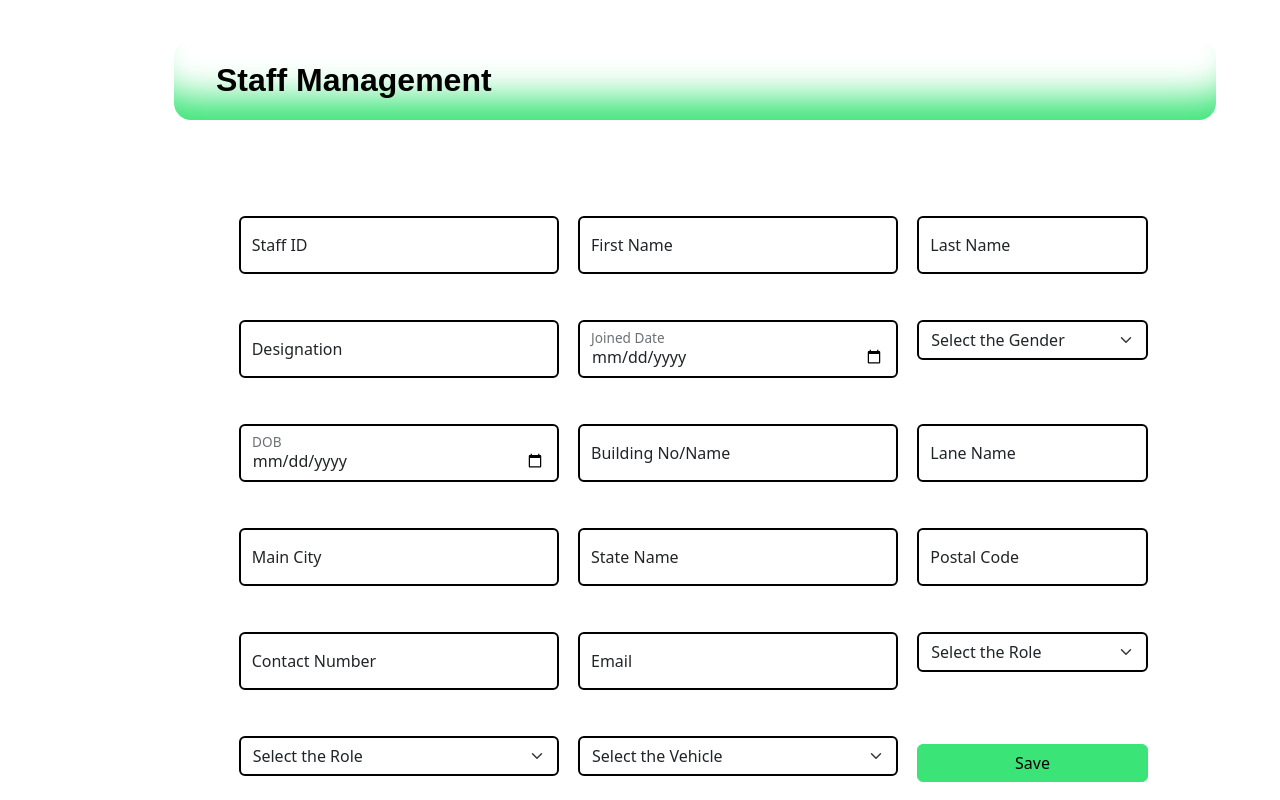
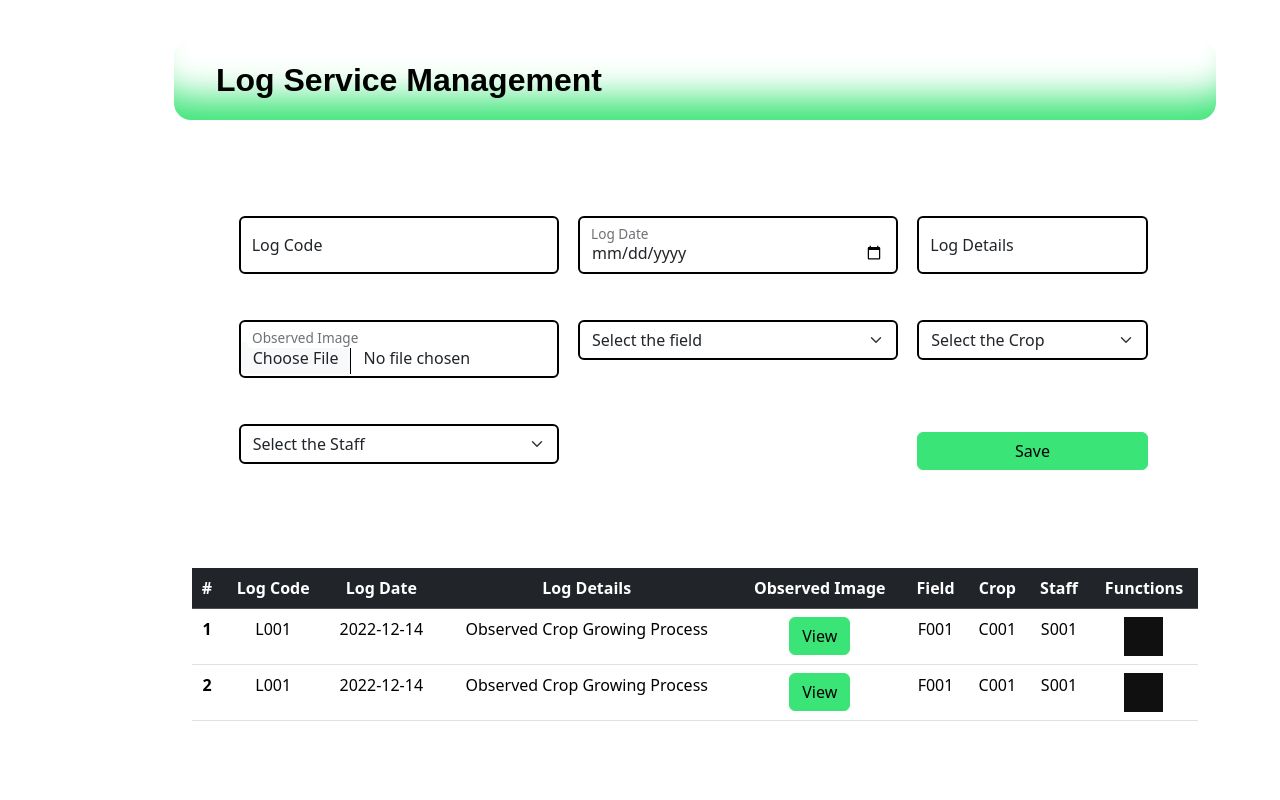
Before and after one commit to ThesanduThathsara/crop-management-system-ui, a React (Vite) app: page / in a window 1280 px wide. Shown: the top 800 px of the page. Built offline with nearby package versions, Linux system fonts and the light colour scheme; grey boxes are pictures that could not be loaded.

Commit message:
create Logs-page and apply css

```diff
--- a/src/App.tsx
+++ b/src/App.tsx
@@ -5,6 +5,7 @@ import SignUp from "./pages/SignUp.tsx";
 import Field from "./pages/Field.tsx";
 import Crop from "./pages/Crop.tsx";
 import Staff from "./pages/Staff.tsx";
+import Log from "./pages/Log.tsx";
 
 
 function App() {
@@ -12,7 +13,7 @@ function App() {
 
   return (
     <>
-        <Staff/>
+        <Log/>
     </>
   )
 }
--- /dev/null
+++ b/src/pages/Log.tsx
@@ -0,0 +1,127 @@
+import 'bootstrap/dist/css/bootstrap.min.css';
+import 'bootstrap/dist/js/bootstrap.bundle.min.js'
+import '../pages/log-service-page.css'
+
+export default function Logs(){
+    return (
+        <>
+            <section id="log-section">
+                <div id="log-heading">
+                    <h2>Log Service Management</h2>
+                </div>
+                <div className="form-floating mb-3" id="log-code">
+                    <input type="text" className="form-control " id="floatingInput26" placeholder=""/>
+                    <label htmlFor="floatingInput26">Log Code</label>
+                    <div id="validationServer03Feedback26" className="invalid-feedback">
+                        {/*// <!--            error msg-->*/}
+                    </div>
+                </div>
+
+                <div className="form-floating mb-3" id="log-date">
+                    <input type="date" className="form-control " id="floatingInput27" placeholder=""/>
+                    <label htmlFor="floatingInput27">Log Date</label>
+                    <div id="validationServer03Feedback27" className="invalid-feedback">
+                        {/*// <!--            error msg-->*/}
+                    </div>
+                </div>
+
+                <div className="form-floating mb-3" id="log-details">
+                    <input type="text" className="form-control " id="floatingInput28" placeholder=""/>
+                    <label htmlFor="floatingInput28">Log Details</label>
+                    <div id="validationServer03Feedback28" className="invalid-feedback">
+                        {/*// <!--            error msg-->*/}
+                    </div>
+                </div>
+
+                <div className="form-floating mb-3" id="observed-image">
+                    <input type="file" className="form-control " id="floatingInput29" placeholder=""/>
+                    <label htmlFor="floatingInput29">Observed Image</label>
+                    <div id="validationServer03Feedback29" className="invalid-feedback">
+                        {/*// <!--            error msg-->*/}
+                    </div>
+                </div>
+
+
+                <select className="form-select " aria-label="Default select example" id="log-field">
+                    <option value="" disabled selected>Select the field</option>
+                    <option value="1"></option>
+                </select>
+
+                <select className="form-select " aria-label="Default select example" id="log-crop">
+                    <option value="" disabled selected>Select the Crop</option>
+                    <option value="1"></option>
+                </select>
+
+                <select className="form-select " aria-label="Default select example" id="log-staff">
+                    <option value="" disabled selected>Select the Staff</option>
+                    <option value="1"></option>
+                </select>
+
+                <button type="button" className="btn btn-primary" id="log-save-btn">Save</button>
+
+                <div className="table-responsive" id="log-table">
+                    <table className="table">
+                        <thead className="table-dark">
+                        <tr>
+                            <th scope="col">#</th>
+                            <th scope="col">Log Code</th>
+                            <th scope="col">Log Date</th>
+                            <th scope="col">Log Details</th>
+                            <th scope="col">Observed Image</th>
+                            <th scope="col">Field</th>
+                            <th scope="col">Crop</th>
+                            <th scope="col">Staff</th>
+                            <th scope="col">Functions</th>
+
+                        </tr>
+                        </thead>
+                        <tbody>
+                        <tr>
+                            <th scope="row">1</th>
+                            <td>L001</td>
+                            <td>2022-12-14</td>
+                            <td>Observed Crop Growing Process</td>
+                            <td>
+                                <button type="button" className="btn btn-primary" id="img-view-btn7">View</button>
+                            </td>
+                            <td>F001</td>
+                            <td>C001</td>
+                            <td>S001</td>
+
+                            <td>
+                                <img width="39" height="39"
+                                     src="https://img.icons8.com/glyph-neue/64/FA5252/delete-trash.png"
+                                     alt="delete" id="img-delete-btn7"/>
+                            </td>
+                        </tr>
+
+                        <tr>
+                            <th scope="row">2</th>
+                            <td>L001</td>
+                            <td>2022-12-14</td>
+                            <td>Observed Crop Growing Process</td>
+                            <td>
+                                <button type="button" className="btn btn-primary" id="img-view-btn8">View</button>
+                            </td>
+                            <td>F001</td>
+                            <td>C001</td>
+                            <td>S001</td>
+
+                            <td>
+                                <img width="39" height="39"
+                                     src="https://img.icons8.com/glyph-neue/64/FA5252/delete-trash.png"
+                                     alt="delete" id="img-delete-btn8"/>
+                            </td>
+                        </tr>
+
+
+                        </tbody>
+                    </table>
+                </div>
+
+            </section>
+
+        </>
+    )
+
+}
--- /dev/null
+++ b/src/pages/log-service-page.css
@@ -0,0 +1,197 @@
+#log-section{
+    width: calc(100vw - 110px);
+    height: 100vh;
+    /*background: rgba(0, 0, 0, 0.47);*/
+    position: absolute;
+    top: 0;
+    left: 110px;
+    bottom: 0;
+    margin: auto;
+}
+
+#log-heading{
+    width: 89%;
+    height: 10%;
+    border-radius: 17px;
+    /*background: rgba(255, 255, 255, 0.58);*/
+    position: absolute;
+    top: 5%;
+    left: 0;
+    right: 0;
+    margin: auto;
+    box-shadow: rgb(59, 228, 119) 0px -50px 36px -28px inset;
+}
+
+h2 {
+    color: #000000;
+    width: fit-content;
+    height: fit-content;
+    top: 0;
+    bottom: 0;
+    margin: auto;
+    left: 4%;
+    position: absolute;
+    font-family: "Outfit", sans-serif;
+    font-optical-sizing: auto;
+    font-weight: 600;
+    font-style: normal;
+    text-decoration: none;
+}
+/*------------------------------------------------------------------------------*/
+#log-code {
+    width: 25vw;
+    height: auto;
+    position: absolute;
+    top: 27%;
+    left: 11%;
+    margin: auto;
+}
+#log-code>input{
+    border: black solid 2px;
+}
+/*------------------------------------------------------------------------------*/
+
+#log-date {
+    width: 25vw;
+    height: auto;
+    position: absolute;
+    top: 27%;
+    left: 40%;
+    margin: auto;
+}
+#log-date>input{
+    border: black solid 2px;
+}
+
+/*------------------------------------------------------------------------------*/
+
+#log-details{
+    width: 18vw;
+    height: auto;
+    position: absolute;
+    top: 27%;
+    left: 69%;
+    margin: auto;
+}
+
+#log-details>input{
+    border: black solid 2px;
+}
+
+
+/*------------------------------------------------------------------------------*/
+
+#observed-image {
+    width: 25vw;
+    height: auto;
+    position: absolute;
+    top: 40%;
+    left: 11%;
+    margin: auto;
+}
+#observed-image>input{
+    border: black solid 2px;
+}
+
+
+/*------------------------------------------------------------------------------*/
+
+#log-field{
+    width: 25vw;
+    /*height: auto;*/
+    position: absolute;
+    top: 40%;
+    left: 40%;
+    margin: auto;
+}
+
+#log-field{
+    border: black solid 2px;
+}
+
+/*------------------------------------------------------------------------------*/
+
+
+#log-crop {
+    width: 18vw;
+    /*height: auto;*/
+    position: absolute;
+    top: 40%;
+    left: 69%;
+    margin: auto;
+}
+#log-crop{
+    border: black solid 2px;
+}
+/*------------------------------------------------------------------------------*/
+
+#log-staff {
+    width: 25vw;
+    /*height: auto;*/
+    position: absolute;
+    top: 53%;
+    left: 11%;
+    margin: auto;
+}
+#log-staff{
+    border: black solid 2px;
+}
+/*------------------------------------------------------------------------------*/
+
+
+#log-table{
+    width: 86%;
+    height: auto;
+    position: absolute;
+    top: 71%;
+    left: 0;
+    margin: auto;
+    right: 0;
+}
+#img-view-btn7,#img-view-btn8{
+    background: rgb(59, 228, 119);
+    border-color: rgb(59, 228, 119);
+    color: black;
+}
+#img-view-btn7:hover,#img-view-btn8:hover{
+    box-shadow: rgb(59, 228, 119) 0px 5px 15px;
+    font-weight: bold;
+}
+#img-view-btn7:active,#img-view-btn8:active {
+    box-shadow:  0px 0px 0px;
+    font-weight: normal;
+    color: white;
+}
+
+/*------------------------------------------------------------*/
+#log-save-btn{
+    width: 18vw;
+    height: auto;
+    position: absolute;
+    top: 54%;
+    left: 69%;
+    margin: auto;
+
+    background: rgb(59, 228, 119);
+    border-color: rgb(59, 228, 119);
+    color: black;
+}
+#log-save-btn:hover{
+    box-shadow: rgb(59, 228, 119) 0px 5px 15px;
+    font-weight: bold;
+}
+#log-save-btn:active{
+    box-shadow:  0px 0px 0px;
+    font-weight: normal;
+    color: white;
+}
+#img-delete-btn7,#img-delete-btn8{
+    filter: brightness(10%);
+}
+#img-delete-btn7:hover,#img-delete-btn8:hover{
+    filter: brightness(100%);
+}
+
+tbody>tr:hover{
+    border: rgb(59, 228, 119) 2px solid;
+}
```
